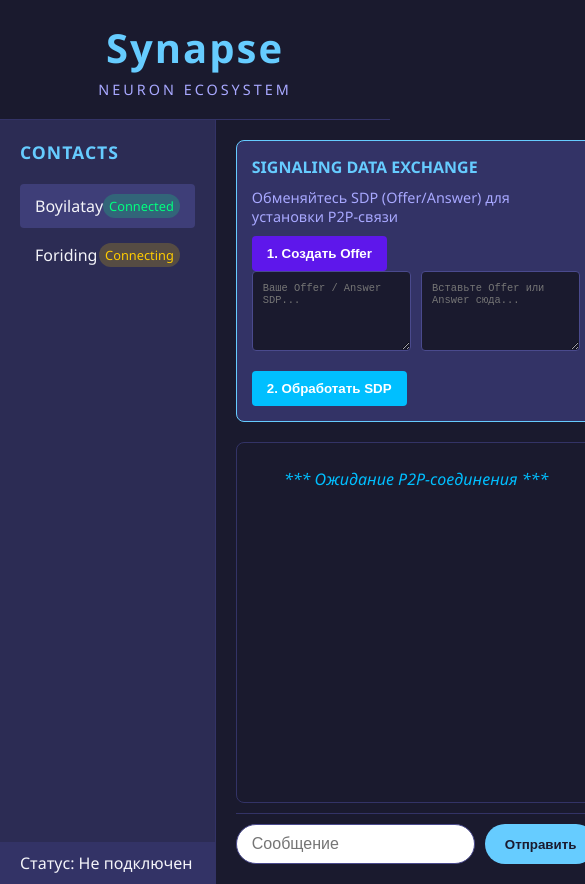
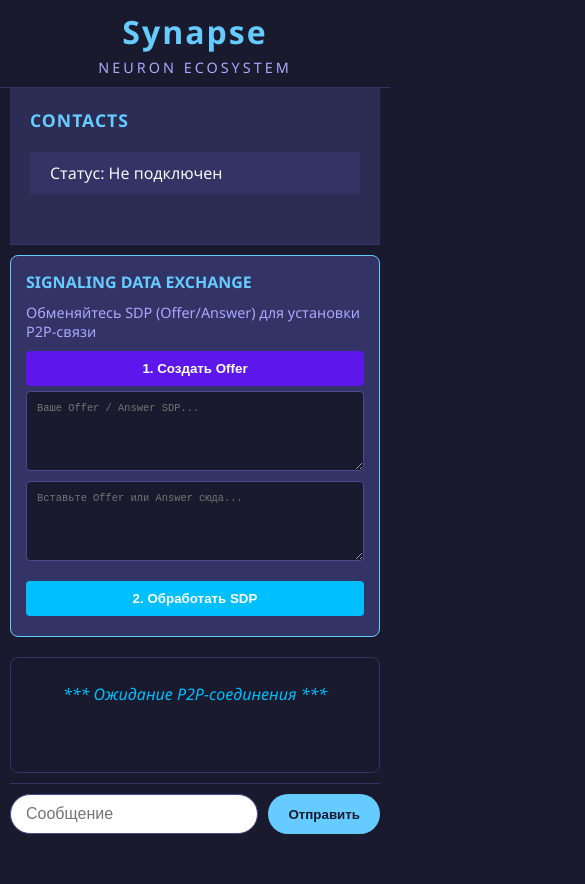
Before and after one commit to Neuron-Ecosystem/Synapse, a plain HTML site: page index.html in a window 390 px wide. Shown: the top 884 px of the page, 585 px wide, since content can reach past the window. After the commit the page ends 844 px from the top, so only its background shows below. Drawn offline with Linux system fonts and the light colour scheme.

Commit message:
Update style.css

```diff
--- a/style.css
+++ b/style.css
@@ -41,13 +41,13 @@ header {
     letter-spacing: 3px;
 }
 
-/* --- Основной макет (2 колонки) --- */
+/* --- Основной макет: ДЛЯ ПК (Two-Column) --- */
 main {
     display: flex;
     flex-grow: 1;
 }
 
-/* --- Левая колонка: КОНТАКТЫ --- */
+/* Левая колонка: КОНТАКТЫ */
 #contacts {
     width: 300px;
     min-height: calc(100vh - 80px); /* Вычитаем высоту хедера */
@@ -256,3 +256,60 @@ textarea {
 .send-btn:hover {
     background-color: #a8ffff;
 }
+
+/* --- АДАПТИВНОСТЬ ДЛЯ МОБИЛЬНЫХ (max-width: 768px) --- */
+@media (max-width: 768px) {
+
+    /* Общий макет */
+    main {
+        flex-direction: column; /* Колонки становятся рядами */
+        padding: 0 10px; /* Добавляем небольшой отступ по бокам */
+    }
+
+    /* Скрываем список контактов */
+    #contacts {
+        width: 100%;
+        min-height: auto;
+        border-right: none;
+        border-bottom: 1px solid #333366;
+        padding-bottom: 50px;
+    }
+
+    /* Скрываем ненужные элементы списка контактов на мобильных */
+    .contact-list {
+        display: none;
+    }
+
+    /* Сдвигаем статус-бар */
+    .status-bar {
+        position: relative;
+        margin-top: 10px;
+    }
+
+    /* Растягиваем поля SDP на всю ширину */
+    .sdp-fields {
+        flex-direction: column;
+    }
+
+    /* Регулируем размер шрифта и паддинги */
+    header {
+        padding: 10px 0;
+    }
+
+    .logo {
+        font-size: 2em;
+    }
+
+    #chat-area {
+        padding: 10px 0;
+    }
+
+    .action-btn {
+        width: 100%;
+        margin-bottom: 5px;
+    }
+
+    .sdp-actions {
+        flex-direction: column;
+    }
+}
```
